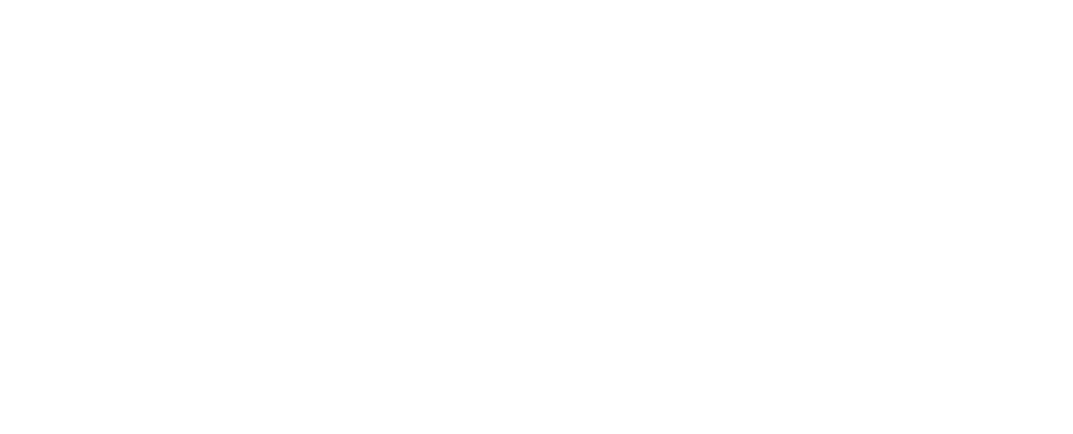
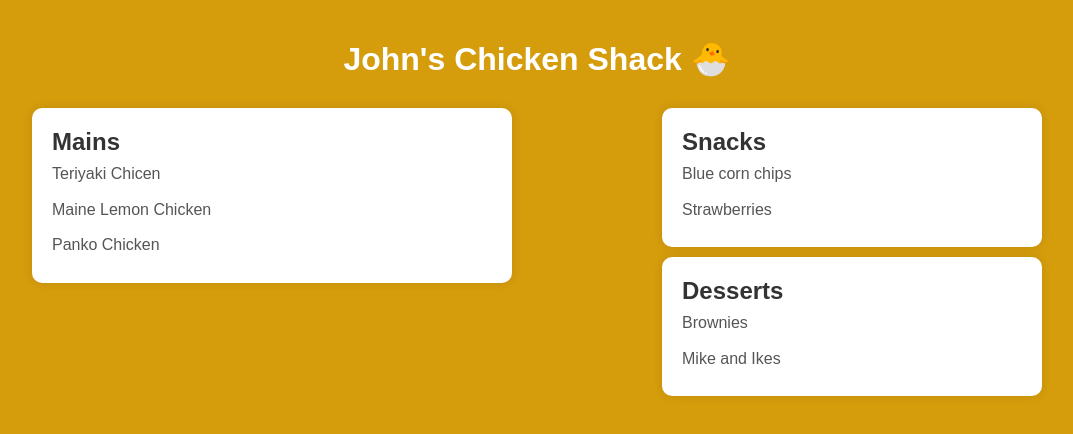
Before and after one commit to ferrarajohn/menu, a plain HTML site: page index.html in a window 1280 px wide. Shown: the whole page, without its empty margins (103-1176 px from the left). Drawn offline with Linux system fonts and the light colour scheme.

Commit message:
built site

```diff
--- a/index.html
+++ b/index.html
@@ -1,10 +1,44 @@
 <!DOCTYPE html>
 <html lang="en">
-  <head>
-    <meta charset="utf-8">
-    <title></title>
-    <link rel="stylesheet" href="style.css">
-  </head>
-  <body>
-  </body>
+<head>
+<meta charset="UTF-8">
+<meta name="viewport" content="width=device-width, initial-scale=1.0">
+<title>John's Cafe Menu</title>
+<link rel="stylesheet" href="style.css">
+</head>
+<body>
+<div class="menu-container">
+    <header class="header">
+        <h1>John's Chicken Shack 🐣</h1>
+    </header>
+    <section class="menu-section">
+        <div class="main">
+          <div class="menu-category">
+              <h2>Mains</h2>
+              <ul>
+                  <li>Teriyaki Chicen</li>
+                  <li>Maine Lemon Chicken</li>
+                  <li>Panko Chicken</li>
+              </ul>
+          </div>
+        </div>
+        <div class="snacks-desserts">
+          <div class="menu-category">
+              <h2>Snacks</h2>
+              <ul>
+                  <li>Blue corn chips</li>
+                  <li>Strawberries</li>
+              </ul>
+          </div>
+          <div class="menu-category">
+              <h2>Desserts</h2>
+              <ul>
+                  <li>Brownies</li>
+                  <li>Mike and Ikes</li>
+              </ul>
+          </div>
+        </div>
+    </section>
+</div>
+</body>
 </html>
--- a/style.css
+++ b/style.css
@@ -0,0 +1,70 @@
+body, h1, h2, ul, li {
+    margin: 0;
+    padding: 0;
+}
+
+body {
+    font-family: 'Arial', sans-serif;
+    background-color: rgb(213, 156, 12); /* Adjust the color to match the screenshot */
+}
+
+.header h1 {
+    text-align: center;
+    padding: 20px;
+    color: white; /* Adjust the color to match the screenshot */
+}
+
+.menu-container {
+    max-width: 1200px;
+    margin: auto;
+    padding: 20px;
+    box-sizing: border-box;
+}
+
+.menu-section {
+    display: flex;
+    flex-wrap: wrap;
+    justify-content: space-around;
+}
+
+.menu-category {
+    background-color: #fff; /* Adjust the color to match the screenshot */
+    margin: 10px;
+    padding: 20px;
+    flex-basis: calc(33.333% - 20px);
+    box-shadow: 0 0 10px rgba(0, 0, 0, 0.1);
+    border-radius: 10px;
+}
+
+.menu-category h2 {
+    color: #333; /* Adjust the color to match the screenshot */
+    /* margin-bottom: 10px; */
+}
+
+.menu-category ul {
+    list-style-type: none;
+}
+
+.menu-category li {
+    color: #555; /* Adjust the color to match the screenshot */
+    line-height: 1.6;
+    padding: 5px 0;
+}
+
+@media (max-width: 768px) {
+    .menu-section {
+        flex-direction: column;
+    }
+
+    .menu-category {
+        flex-basis: auto;
+    }
+}
+
+.snacks-desserts {
+    width: 400px;
+}
+
+.main {
+    width: 500px;
+}
```
